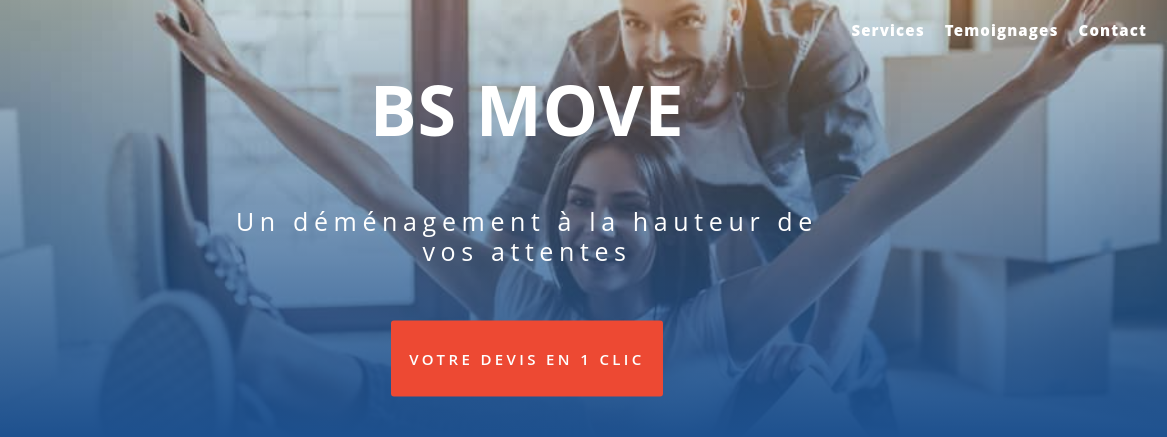
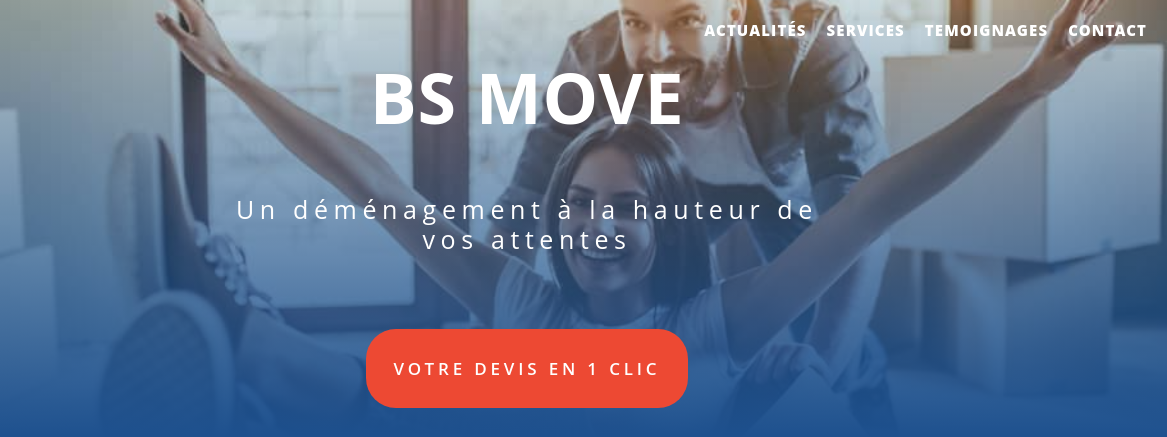
Before and after one commit to Amorem/gastbyAgency, a Gatsby site: page / in a window 1280 px wide. Shown: the top 437 px of the page, 113-1280 px from the left. Built offline with nearby package versions, Linux system fonts and the light colour scheme; Gatsby itself is replaced by a stand-in of ours.

Commit message:
Uppercase menu items

```diff
--- a/src/components/layout.js
+++ b/src/components/layout.js
@@ -23,6 +23,11 @@
         </Link>
       </GenericH2>
       <div className="menu__items">
+        <Link to="/blog">
+          <GenereicPara lessSize lessSpacing grey>
+            Actualités
+          </GenereicPara>
+        </Link>
         <Link to="/services">
           <GenereicPara lessSize lessSpacing grey>
             Services
--- a/src/styles/IndexStyles.js
+++ b/src/styles/IndexStyles.js
@@ -74,17 +74,17 @@
     margin: 0;
   }
   a {
-    margin-top: 30px;
+    margin-top: 50px;
     background-color: #ed4933;
     box-shadow: none;
     color: #ffffff;
-    border-radius: 3px;
+    border-radius: 30px;
     border: 0;
     cursor: pointer;
-    font-size: 1.5rem;
+    font-size: 1.7rem;
     font-weight: 600;
     letter-spacing: 0.225em;
-    padding: 2.8rem 1.8rem;
+    padding: 2.8rem 2.8rem;
     text-align: center;
     text-decoration: none;
     text-transform: uppercase;
@@ -230,6 +230,7 @@
     color: #fff;
     font-weight: 800;
     margin-right: 2rem;
+    text-transform: uppercase;
   }
 `
 
```
